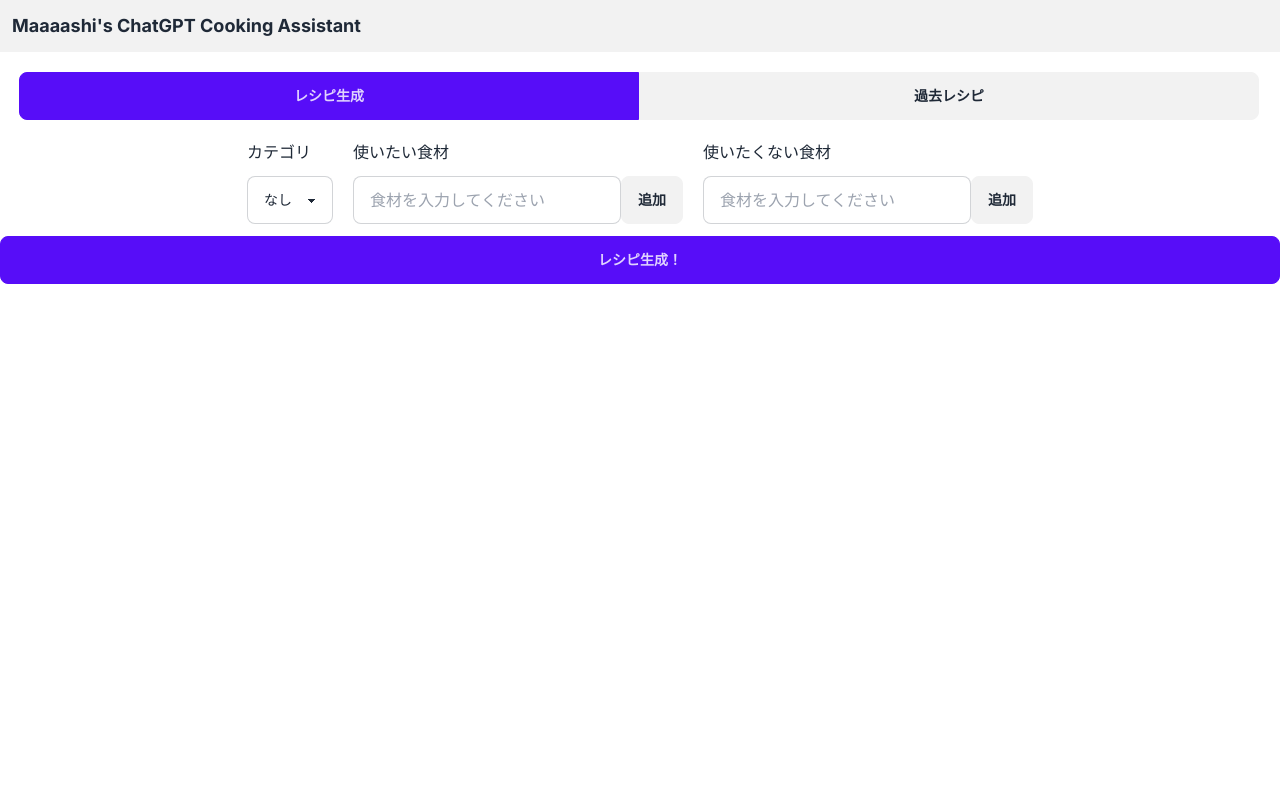
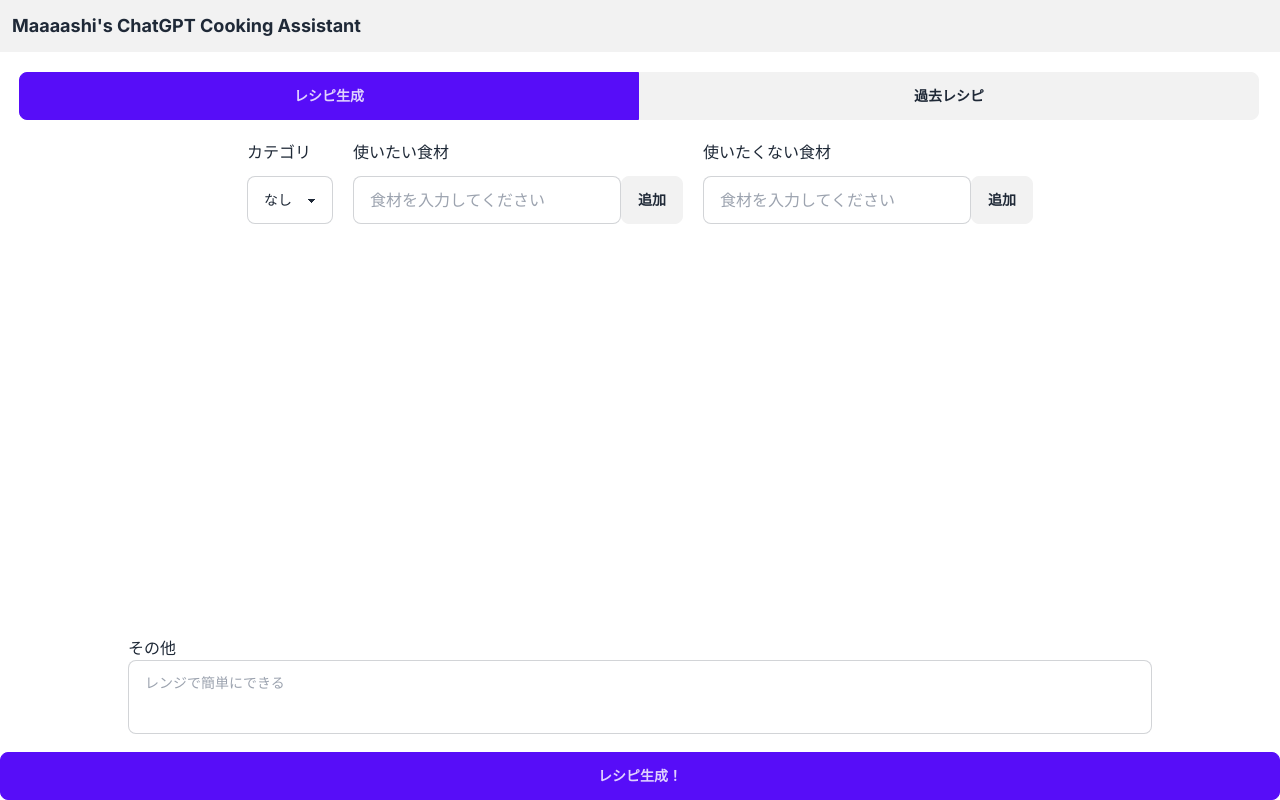
Before and after one commit to maaaashi/chatgpt-cooking-assistant, a Next.js app: page / in a window 1280 px wide. Built offline with nearby package versions, Linux system fonts and the light colour scheme.

Commit message:
一次リリース

```diff
--- a/src/components/Generate/index.tsx
+++ b/src/components/Generate/index.tsx
@@ -1,16 +1,19 @@
 import { Setting } from '@/components/Category'
 import { IngredientList } from '@/components/IngredientList'
 import { useState } from 'react'
-import { useRecoilValue } from 'recoil'
+import { useRecoilState, useRecoilValue, useSetRecoilState } from 'recoil'
 import { IngredientsAtom } from '@/atoms/Ingredients'
 import { CategoryAtom } from '@/atoms/Category'
 import Swal from 'sweetalert2'
-import { ReactMarkdown } from 'react-markdown/lib/react-markdown'
+import { SelectRecipeAtom } from '@/atoms/SelectRecipe'
+import { ModeAtom } from '@/atoms/Mode'
 
 export const Generate = () => {
   const ingredientList = useRecoilValue(IngredientsAtom)
   const category = useRecoilValue(CategoryAtom)
-  const [recipe, setRecipe] = useState('')
+  const [other, setOther] = useState('')
+  const setRecipe = useSetRecoilState(SelectRecipeAtom)
+  const setMode = useSetRecoilState(ModeAtom)
   const [loading, setLoading] = useState(false)
 
   const wrapListTag = (text: string) => {
@@ -30,25 +33,29 @@ export const Generate = () => {
       <div>
         使いたい食材
         ${
-          useList.length
-            ? useList.map((l) => wrapListTag(l.name))
+          useList.length > 0
+            ? useList.map((l) => wrapListTag(l.name)).join('')
             : wrapListTag('なし')
         }
       </div>
       <div>
         使いたくない食材
         ${
-          notUseList.length
-            ? notUseList.map((l) => wrapListTag(l.name))
+          notUseList.length > 0
+            ? notUseList.map((l) => wrapListTag(l.name)).join('')
             : wrapListTag('なし')
         }
+      </div>
+      <div>
+        その他<br>
+        ${other}
       </div>`,
       showCancelButton: true,
     })
 
     if (!confirm.isConfirmed) return
 
-    setRecipe('')
+    setRecipe(undefined)
     setLoading(true)
 
     const url = process.env.NEXT_PUBLIC_GENERATE_RECIPE_URL!
@@ -71,6 +78,9 @@ export const Generate = () => {
           (l) => `
         - ${l.name}`
         )}
+
+        ### その他
+        ${other}
         `,
       }),
     })
@@ -88,15 +98,31 @@ export const Generate = () => {
     })
 
     setRecipe(recipe)
+    setMode('view')
     setLoading(false)
   }
 
   return (
-    <>
-      <div className='flex gap-5 justify-center'>
-        <Setting />
-        <IngredientList title='使いたい食材' use={true} />
-        <IngredientList title='使いたくない食材' use={false} />
+    <div className='flex flex-col' style={{ height: 'calc(100vh - 140px)' }}>
+      <div className='flex flex-col flex-1'>
+        <div className='flex gap-5 justify-center'>
+          <Setting />
+          <IngredientList title='使いたい食材' use={true} />
+          <IngredientList title='使いたくない食材' use={false} />
+        </div>
+
+        <div className='flex flex-col w-4/5 mx-auto'>
+          <label htmlFor='other'>その他</label>
+          <textarea
+            id='other'
+            className='textarea textarea-bordered resize-none'
+            placeholder='レンジで簡単にできる'
+            value={other}
+            onChange={(e) => {
+              setOther(e.target.value)
+            }}
+          ></textarea>
+        </div>
       </div>
       <button
         disabled={loading}
@@ -105,10 +131,6 @@ export const Generate = () => {
       >
         レシピ生成！
       </button>
-
-      <div className='prose mx-auto'>
-        <ReactMarkdown>{recipe}</ReactMarkdown>
-      </div>
-    </>
+    </div>
   )
 }
--- a/src/components/IngredientList/index.tsx
+++ b/src/components/IngredientList/index.tsx
@@ -39,7 +39,10 @@ export const IngredientList: FC<Props> = ({ title, use }) => {
         <button className='btn'>追加</button>
       </form>
 
-      <ul className='space-y-1 text-gray-500'>
+      <ul
+        className='space-y-1 text-gray-500 overflow-y-auto'
+        style={{ height: 'calc(100vh - 400px)' }}
+      >
         {ingredientList
           .filter((i) => i.use === use)
           .map((ingredient, i) => (
--- a/src/components/List/index.tsx
+++ b/src/components/List/index.tsx
@@ -32,33 +32,27 @@ export const List = () => {
   }
 
   return (
-    <>
+    <div className='flex flex-wrap p-5'>
       {recipes.map((r, i) => {
         return (
-          <div className='card lg:card-side bg-base-100 shadow-xl' key={i}>
-            <figure>
+          <button
+            className='card bg-base-100 shadow-xl w-1/3 group hover:bg-base-300 hover:shadow-lg'
+            key={i}
+            onClick={() => {
+              clickHandler(r)
+            }}
+          >
+            <figure className='bg-base-300 relative'>
+              <div className='absolute w-full h-full bg-transparent group-hover:bg-transparent-base'></div>
               {/* eslint-disable-next-line @next/next/no-img-element */}
               <img src={r.imageUrl} alt={r.title} />
             </figure>
             <div className='card-body'>
               <h2 className='card-title'>{r.title}</h2>
-              <div className='prose prose-sm mx-auto'>
-                <ReactMarkdown>{r.recipe}</ReactMarkdown>
-              </div>
-              <div className='card-actions justify-end'>
-                <button
-                  className='btn btn-primary'
-                  onClick={() => {
-                    clickHandler(r)
-                  }}
-                >
-                  表示
-                </button>
-              </div>
             </div>
-          </div>
+          </button>
         )
       })}
-    </>
+    </div>
   )
 }
--- a/src/components/View/index.tsx
+++ b/src/components/View/index.tsx
@@ -1,6 +1,5 @@
 import { SelectRecipeAtom } from '@/atoms/SelectRecipe'
-import { Recipe } from '@/domains/recipe'
-import React, { useEffect, useState } from 'react'
+import React from 'react'
 import { ReactMarkdown } from 'react-markdown/lib/react-markdown'
 import { useRecoilValue } from 'recoil'
 
@@ -10,7 +9,11 @@ export const View = () => {
   if (!recipe) return <></>
 
   return (
-    <div className='prose'>
+    <div className='prose w-full max-w-full'>
+      <div className='float-right p-4 bg-base-300 w-fit h-fit'>
+        {/* eslint-disable-next-line @next/next/no-img-element */}
+        <img src={recipe.imageUrl} alt={recipe.title} width={300} />
+      </div>
       <ReactMarkdown>{recipe.recipe}</ReactMarkdown>
     </div>
   )
--- a/tailwind.config.ts
+++ b/tailwind.config.ts
@@ -13,6 +13,9 @@ const config: Config = {
         'gradient-conic':
           'conic-gradient(from 180deg at 50% 50%, var(--tw-gradient-stops))',
       },
+      colors: {
+        'transparent-base': 'rgba(228,230,230,0.3)',
+      },
     },
   },
   plugins: [require('daisyui'), require('@tailwindcss/typography')],
```
